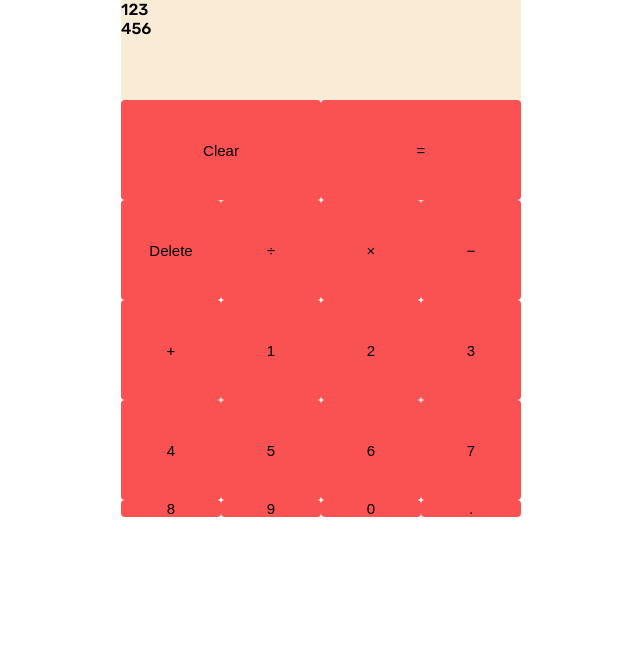
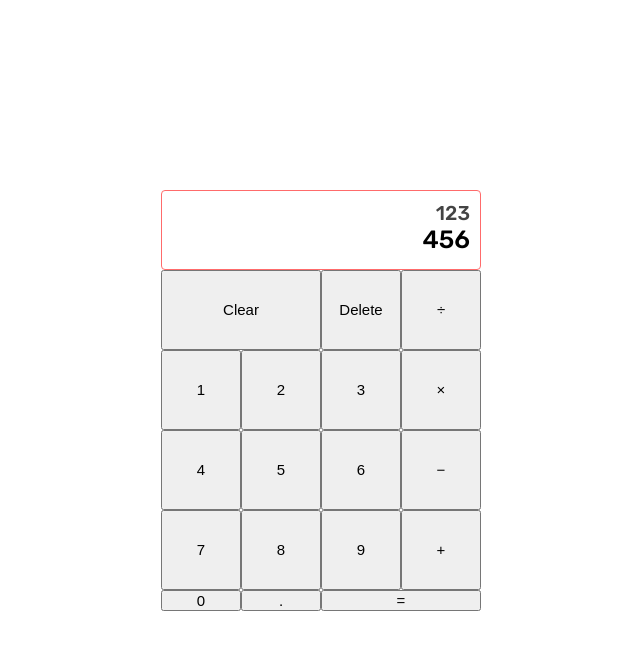
Before and after one commit to Ervin001/calculator, a plain HTML site: page index.html in a window 1280 px wide. Shown: the whole page, without its empty margins (319-959 px from the left). Drawn offline with Linux system fonts and the light colour scheme.

Commit message:
Changed the display, and changed some html so that it starts from top to bottom

```diff
--- a/index.html
+++ b/index.html
@@ -22,24 +22,23 @@
       </div>
 
       <button class="two-cells">Clear</button>
-      <button class="two-cells">=</button>
       <button class="delete">Delete</button>
       <button data-operator>&divide;</button>
-      <button data-operator>&times;</button>
-      <button data-operator>&minus;</button>
-      <button data-operator>&plus;</button>
-
       <button data-number>1</button>
       <button data-number>2</button>
       <button data-number>3</button>
+      <button data-operator>&times;</button>
       <button data-number>4</button>
       <button data-number>5</button>
       <button data-number>6</button>
+      <button data-operator>&minus;</button>
       <button data-number>7</button>
       <button data-number>8</button>
       <button data-number>9</button>
+      <button data-operator>&plus;</button>
       <button data-number>0</button>
       <button data-number>.</button>
+      <button class="two-cells">=</button>
     </div>
   </body>
 </html>
--- a/styles.css
+++ b/styles.css
@@ -9,27 +9,46 @@
   justify-content: center;
   align-content: center;
 
-  grid-template-columns: repeat(4, 100px);
-  grid-template-rows: repeat(5, 100px);
+  grid-template-columns: repeat(4, 80px);
+  grid-template-rows: repeat(5, 80px);
 
   font-family: 'Rubik', sans-serif;
+  min-height: 100vh;
+}
 
-  /* min-height: 100vh; */
+.display {
+  grid-column: 1 / -1;
+
+  display: flex;
+  flex-direction: column;
+  align-items: flex-end;
+
+  padding: 10px 10px;
+  border: 1px solid #ff6b6b;
+  border-radius: 4px;
+}
+
+.previous-number {
+  color: #444;
+  font-size: 20px;
+}
+
+.current-number {
+  color: #000;
+  font-size: 25px;
 }
 
 .calculator > button {
   /* padding: 12px 12px; */
   cursor: pointer;
+  /* border: none; */
+  /* border: white; */
 
-  background-color: #fa5252;
-  border: none;
-  border-radius: 4px;
   font-size: 15px;
 }
 
-.display {
-  grid-column: 1 / -1;
-  background-color: antiquewhite;
+.calculator > button:hover {
+  background-color: #ff6b6b;
 }
 
 .two-cells {
```
